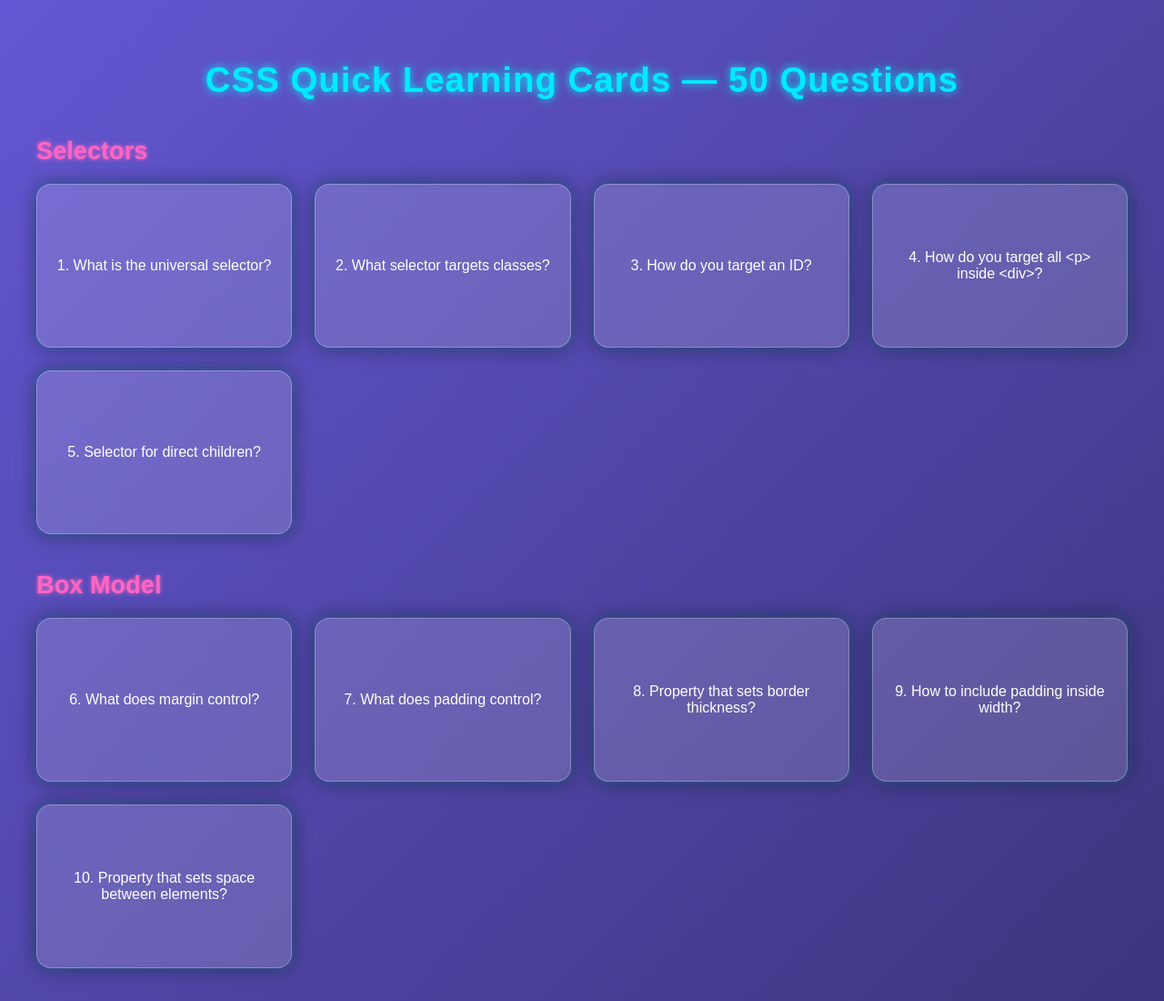
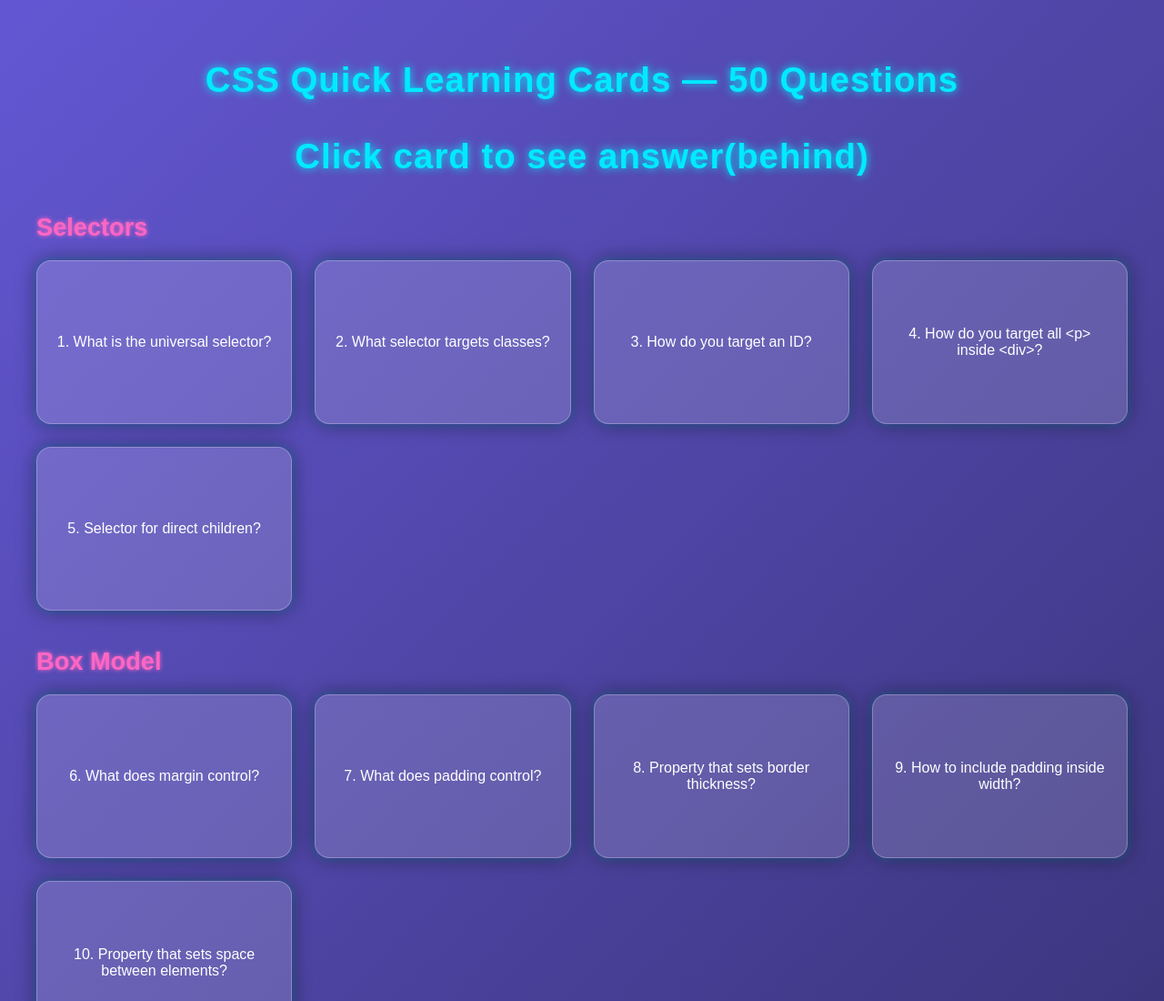
Before and after one commit to acekamaa/quiz-app, a plain HTML site: page index.html in a window 1280 px wide. Shown: the top 1100 px of the page at 91% size. Drawn offline with Linux system fonts and the light colour scheme.

Commit message:
Add guideline

```diff
--- a/index.html
+++ b/index.html
@@ -9,6 +9,7 @@
 
 <body>
     <h1>CSS Quick Learning Cards — 50 Questions</h1>
+    <h2 id="guidelines">Click card to see answer(behind)</h2>
 
     <!-- ==========================
         CATEGORY 1 — SELECTORS
--- a/style.css
+++ b/style.css
@@ -6,7 +6,8 @@ body {
         color: white;
     }
 
-    h1 {
+    h1,
+    #guidelines {
         text-align: center;
         margin-bottom: 30px;
         font-size: 2.4rem;
```
